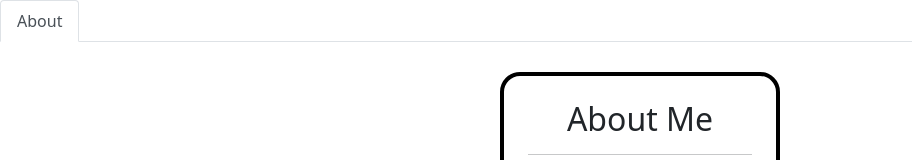
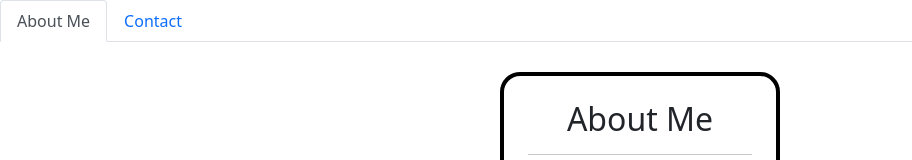
Before and after one commit to PentaZoned/react-to-my-portfolio, a React (Create React App) app in the folder react-to-my-portfolio/: page / in a window 1280 px wide. Shown: the top 160 px of the page, without its empty margins (0-912 px from the left). Built offline with nearby package versions, Linux system fonts and the light colour scheme.

Commit message:
added Contact section with form

```diff
--- a/react-to-my-portfolio/src/components/NavTab.js
+++ b/react-to-my-portfolio/src/components/NavTab.js
@@ -4,10 +4,17 @@ function NavTabs({currentPage, handlePageChange}) {
     return (
         <ul className='nav nav-tabs'>
             <li className='nav-item'>
-            <a href='#about' onClick={() => handlePageChange('About')}
-                className={currentPage === 'About' ? 'nav-link active' : 'nav-link'}>
-                About
-            </a>
+                <a href='#about' onClick={() => handlePageChange('About')}
+                    className={currentPage === 'About' ? 'nav-link active' : 'nav-link'}>
+                    About Me
+                </a>
+            </li>
+
+            <li className='nav-item'>
+                <a href='#contact' onClick={() => handlePageChange('Contact')}
+                    className={currentPage === 'Contact' ? 'nav-link active' : 'nav-link'}>
+                    Contact
+                </a>
             </li>
         </ul>
     );
--- a/react-to-my-portfolio/src/components/pages/Contact.js
+++ b/react-to-my-portfolio/src/components/pages/Contact.js
@@ -1,7 +1,21 @@
 import React from 'react';
+import '../styles/Contact.css';
 
 function Contact() {
-
+    return (
+        <section id="contact" class="p-2 text-center">
+            <h2>Contact Me</h2>
+            <form>
+                <label for="name">Name: </label><br />
+                <input type="text" id="name" name="name" placeholder='John Doe'/><br /><br />
+                <label for="lname">Email:</label><br />
+                <input type="email" id="email" name="email" placeholder='johndoe@gmail.com'/><br /><br />
+                <label for="lname">Message:</label><br />
+                <input type="text" id="message" name="message" placeholder='Hello John Doe.'/><br /><br />
+                <button>Submit</button>
+            </form>
+        </section>
+    );
 }
 
 export default Contact;
--- /dev/null
+++ b/react-to-my-portfolio/src/components/styles/Contact.css
@@ -0,0 +1,5 @@
+#contact {
+    margin: 30px 700px;
+    border: 4px solid black;
+    border-radius: 20px;
+}
```
